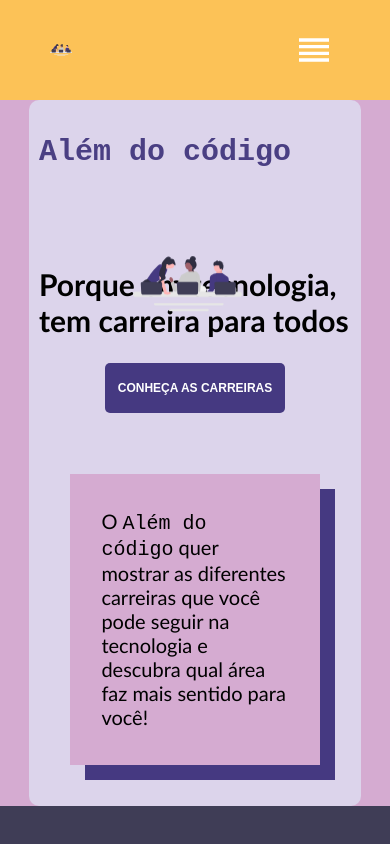
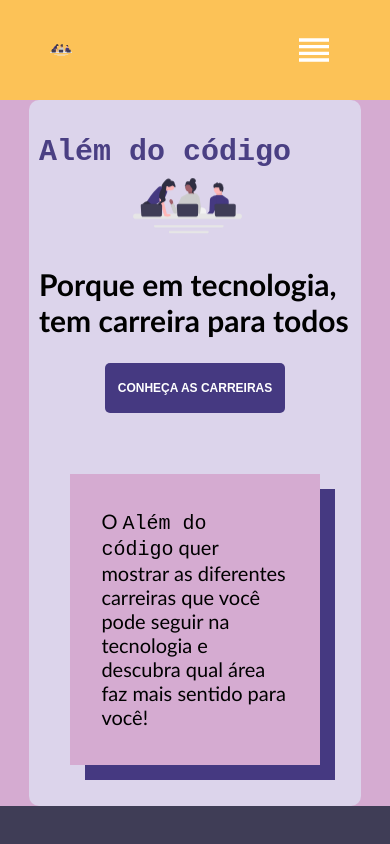
Before and after one commit to Mariana-Caetano/alem-do-codigo, a React (Create React App) app: page / in a window 390 px wide. Shown: the top 844 px of the page. Built offline with nearby package versions, Linux system fonts and the light colour scheme.

Commit message:
fix home responsiveness

```diff
--- a/src/styles/home.css
+++ b/src/styles/home.css
@@ -157,7 +157,7 @@
 
     .headerContainer .imgHome {
       width: 35%;
-      margin-top: 30%;
+      margin-top: 5%;
     }
 
   }
```
